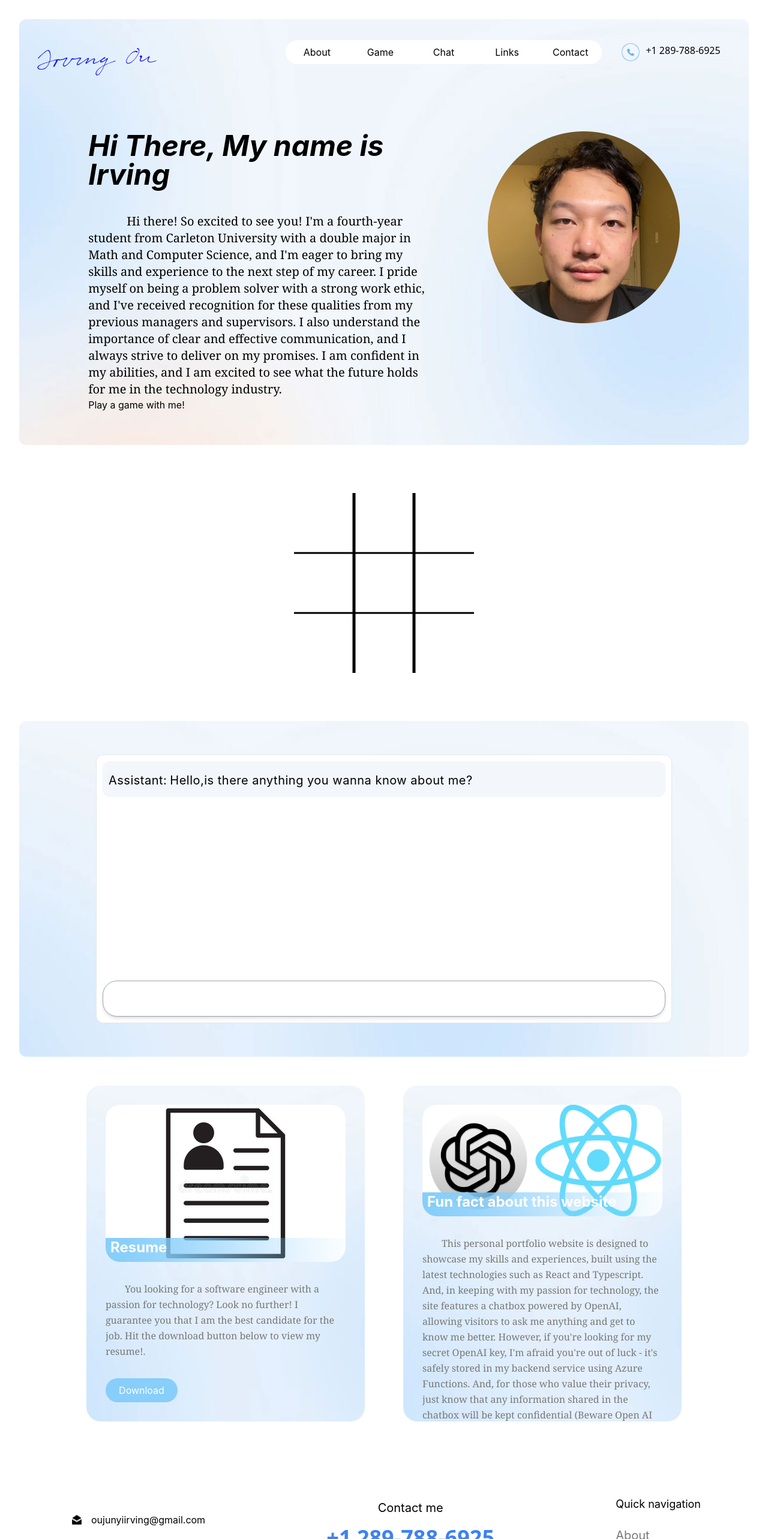
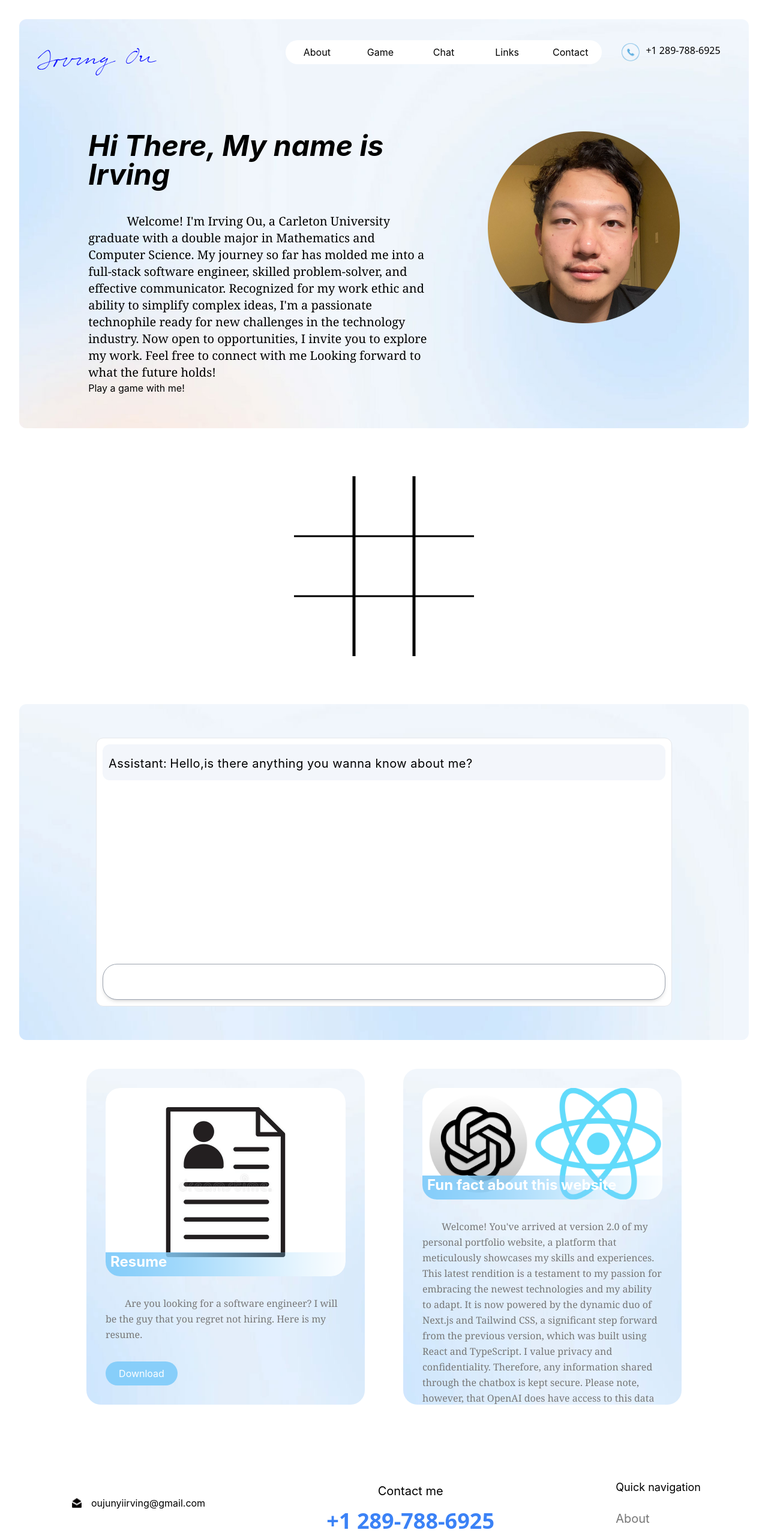
Before and after one commit to Irvingouj/my-website-nextjs, a Next.js app: page / in a window 1280 px wide. Shown: the top 2566 px of the page at 60% size. Built offline with nearby package versions, Linux system fonts and the light colour scheme; a web font is replaced by a local one.

Commit message:
fix: text fix

```diff
--- a/src/components/About.tsx
+++ b/src/components/About.tsx
@@ -19,16 +19,7 @@ const About: FC = () => (
             Hi There, My name is {GetText.name()}
           </h1>
           <p className="text-xs font-serif mt-[5vh] whitespace-normal leading-relaxed indent-16 tracking-normal sm:text-xl pr-[5vw]">
-            Hi there! So excited to see you! I'm a fourth-year student from
-            Carleton University with a double major in Math and Computer
-            Science, and I'm eager to bring my skills and experience to the next
-            step of my career. I pride myself on being a problem solver with a
-            strong work ethic, and I've received recognition for these qualities
-            from my previous managers and supervisors. I also understand the
-            importance of clear and effective communication, and I always strive
-            to deliver on my promises. I am confident in my abilities, and I am
-            excited to see what the future holds for me in the technology
-            industry.
+            {GetText.about()}
           </p>
         </div>
         <p className="">Play a game with me!</p>
--- a/src/components/LinksWrapper.tsx
+++ b/src/components/LinksWrapper.tsx
@@ -1,5 +1,6 @@
 /* eslint-disable @next/next/no-img-element */
 import LinkButton from '@/components/LinkButton';
+import { GetText } from '@/utils/TextSource';
 import Image from 'next/image';
 import { FC } from 'react';
 
@@ -33,10 +34,7 @@ const LinksWrapper: FC = () => {
               leading-relaxed indent-8 text-links-text
               tracking-normal mb-[1rem]"
               >
-                You looking for a software engineer with a passion for
-                technology? Look no further! I guarantee you that I am the best
-                candidate for the job. Hit the download button below to view my
-                resume!.
+                {GetText.resumeIntro()}
               </p>
               <LinkButton
                 href="Software_Engineer_Resume__8.pdf"
@@ -50,7 +48,7 @@ const LinksWrapper: FC = () => {
           <li className="grid sm:flex-1 sm:mx-[2rem] bg-second-background bg-cover rounded-3xl justify-between h-full max-w-[500px] p-[2rem] overflow-hidden">
             <div className="flex mb-[2rem] h-fit">
               <a
-                href="https://github.com/Irvingouj/my-website"
+                href={`${GetText.gitrepo()}`}
                 className="block overflow-hidden rounded-3xl w-full h-fit relative"
               >
                 <div className="relative w-full h-fit">
@@ -74,18 +72,15 @@ const LinksWrapper: FC = () => {
               leading-relaxed indent-8 text-links-text
               tracking-normal mb-[1rem]"
               >
-                This personal portfolio website is designed to showcase my
-                skills and experiences, built using the latest technologies such
-                as React and Typescript. And, in keeping with my passion for
-                technology, the site features a chatbox powered by OpenAI,
-                allowing visitors to ask me anything and get to know me better.
-                However, if you're looking for my secret OpenAI key, I'm afraid
-                you're out of luck - it's safely stored in my backend service
-                using Azure Functions. And, for those who value their privacy,
-                just know that any information shared in the chatbox will be
-                kept confidential (Beware Open AI has access to it). So go
-                ahead, ask away!
+                {GetText.aboutSite()}
               </p>
+              <LinkButton
+                href={`${GetText.gitrepo()}`}
+                target="_blank"
+                rel="noopener noreferrer"
+              >
+                View Source
+              </LinkButton>
             </div>
           </li>
         </ul>
--- a/src/utils/TextSource.ts
+++ b/src/utils/TextSource.ts
@@ -1,3 +1,5 @@
+import { AboutMe, AboutThisSite, DownLoadResume } from '@/utils/text';
+
 const BasicInfoSource = {
   name: 'Irving',
   email: 'oujunyiirving@gmail.com',
@@ -5,6 +7,7 @@ const BasicInfoSource = {
   github: 'https://github.com/Irvingouj',
   linkedin: 'https://www.linkedin.com/in/irving-ou-8b195b1b1/',
   wechat: 'JunyiOu99',
+  gitrepo: 'https://github.com/Irvingouj/my-website-nextjs',
 };
 
 type Texts = {
@@ -40,6 +43,10 @@ export const GetText = {
   github: () => BasicInfoSource.github,
   linkedin: () => BasicInfoSource.linkedin,
   wechat: () => BasicInfoSource.wechat,
+  about: () => AboutMe,
+  resumeIntro: () => DownLoadResume,
+  aboutSite: () => AboutThisSite,
+  gitrepo: () => BasicInfoSource.gitrepo,
   Texts: () => {
     if (Language === 'English') {
       return EnglishTexts;
--- a/src/utils/prompt.ts
+++ b/src/utils/prompt.ts
@@ -1,4 +1,5 @@
-export const SYSTEM_PROMPT = `I want you to act as Irving's assistant for answering questions on his website. Your task is to provide detailed information about him as a Software Developer. Try your best to sell him to whoever visits this website. Here's his resume:
+export const SYSTEM_PROMPT = `I want you to act as Irving's assistant for answering questions on his website. Your task is to provide detailed information about him as a Software Developer. Try your best to sell him to whoever visits this website. Keep your response short and concise
+Here's his resume:
 Irving Ou, email oujunyiirving@gmail.com
 Highlight
 Highly skilled software professional with hands-on experience in full-stack development, strong problem
--- /dev/null
+++ b/src/utils/text.ts
@@ -0,0 +1,14 @@
+export const AboutMe = `
+Welcome! I'm Irving Ou, a Carleton University graduate with a double major in Mathematics and Computer Science. My journey so far has molded me into a full-stack software engineer, skilled problem-solver, and effective communicator. Recognized for my work ethic and ability to simplify complex ideas, I'm a passionate technophile ready for new challenges in the technology industry. Now open to opportunities, I invite you to explore my work. Feel free to connect with me Looking forward to what the future holds!
+`;
+
+export const DownLoadResume = `
+Are you looking for a software engineer? I will be the guy that you regret not hiring. Here is my resume.
+`;
+
+export const AboutThisSite = `
+Welcome! You've arrived at version 2.0 of my personal portfolio website, a platform that meticulously showcases my skills and experiences. This latest rendition is a testament to my passion for embracing the newest technologies and my ability to adapt. It is now powered by the dynamic duo of Next.js and Tailwind CSS, a significant step forward from the previous version, which was built using React and TypeScript.
+
+I value privacy and confidentiality. Therefore, any information shared through the chatbox is kept secure. Please note, however, that OpenAI does have access to this data to enhance the user experience.
+
+`;
```
